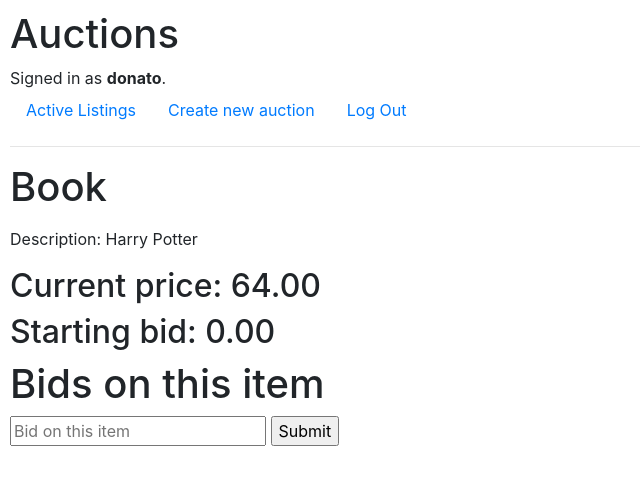
After one commit to donato-casiello/commerce, a Django app: page /1 in a window 1280 px wide. The commit adds this page. Shown: the top 485 px of the page, without its empty margins (0-640 px from the left). Run offline with Django 3.2, Linux system fonts and the light colour scheme; a user stored in the database is signed in; data comes from the database, SQL or seed files in the repository; both versions use the stored data as it was after the commit; some libraries are stand-ins or nearby versions.

Commit message:
Create detail page

```diff
--- /dev/null
+++ b/auctions/templates/auctions/detail.html
@@ -0,0 +1,21 @@
+{% extends 'auctions/layout.html' %}
+
+{% block body %}
+<fieldset>
+    <legend><h1>{{ auction.title }}</h1></legend>
+    <div>
+        <p>Description: {{ auction.description }}</p>
+    </div>
+    <h2>Current price: {{ price }}</h2>
+    <h2>Starting bid: {{ start_bid }}</h2>
+</fieldset>
+<h1>Bids on this item</h1>
+{% if message %}
+    <p>{{ message }}</p>
+{% endif %}
+<form action="{% url 'detail' auction.id %}" method="post">
+    {% csrf_token %}
+    <input type="number" name="amount" placeholder="Bid on this item" step="0.01">
+    <input type="submit">
+</form>
+{% endblock %}
--- a/auctions/templates/auctions/index.html
+++ b/auctions/templates/auctions/index.html
@@ -8,7 +8,7 @@
         {% for auction in auctions_list %}
             {% if auction.active == True %}
                 <li class="list-group-item list-group-item-action">
-                    <a href="#" class="list-group-item list-group-item-action list-group-item-primary">{{ auction.title }}</a>Starting bid = € {{ auction.start_bid }}
+                    <a href="{% url 'detail' auction.id %}" class="list-group-item list-group-item-action list-group-item-primary">{{ auction.title }}</a>Starting bid = € {{ auction.start_bid }}
                     <div class="ms-2 me-auto">
                         <p>Description: <i>{{ auction.description }}</i></p>
                     </div>
--- a/auctions/urls.py
+++ b/auctions/urls.py
@@ -7,5 +7,6 @@ urlpatterns = [
     path("login", views.login_view, name="login"),
     path("logout", views.logout_view, name="logout"),
     path("register", views.register, name="register"),
-    path("create_auction", views.create, name="create")
+    path("create_auction", views.create, name="create"),
+    path("<int:auction_id>", views.detail, name="detail")
 ]
--- a/auctions/views.py
+++ b/auctions/views.py
@@ -1,11 +1,11 @@
 from django.contrib.auth import authenticate, login, logout
 from django.contrib.auth.decorators import login_required
 from django.db import IntegrityError
-from django.http import HttpResponse, HttpResponseRedirect
+from django.http import HttpResponse, HttpResponseRedirect, Http404
 from django.shortcuts import render
 from django.urls import reverse
 
-from .models import User, Auction
+from .models import User, Auction, Bid
 
 
 def index(request):
@@ -13,7 +13,6 @@ def index(request):
     return render(request, "auctions/index.html", {
         "auctions_list" : auctions_list
     })
-
 
 def login_view(request):
     if request.method == "POST":
@@ -81,3 +80,33 @@ def create(request):
         return render(request, "auctions/create.html", {
             "user" : user
         })
+
+@login_required(login_url='login')
+def detail(request, auction_id):
+    auction = Auction.objects.get(pk=auction_id)
+    id = Auction.objects.get(pk=auction_id)
+    bids = Bid.objects.filter(auction_id=id)
+    if not bids:
+        price = auction.start_bid
+    else:
+        price = max(bid.amount for bid in bids )
+    if request.method == "POST":
+        amount = float(request.POST["amount"])
+        if amount > price:
+            user = User.objects.get(id=request.user.id)
+            new_bid = Bid.objects.create(auction_id=id, amount=amount, user_id=user)
+        else:
+            message = "Your bid must be greater"
+            return render(request, "auctions/detail.html", {
+                "auction" : auction,
+                "price" : price,
+                "start_bid" : auction.start_bid,
+                "message" : message
+            })
+        return HttpResponseRedirect(reverse('detail', args=[auction.id]))
+    else:
+        return render(request, "auctions/detail.html", {
+            "auction" : auction,
+            "price" : price,
+            "start_bid" : auction.start_bid
+        })
```
Also changed, not shown: db.sqlite3.
